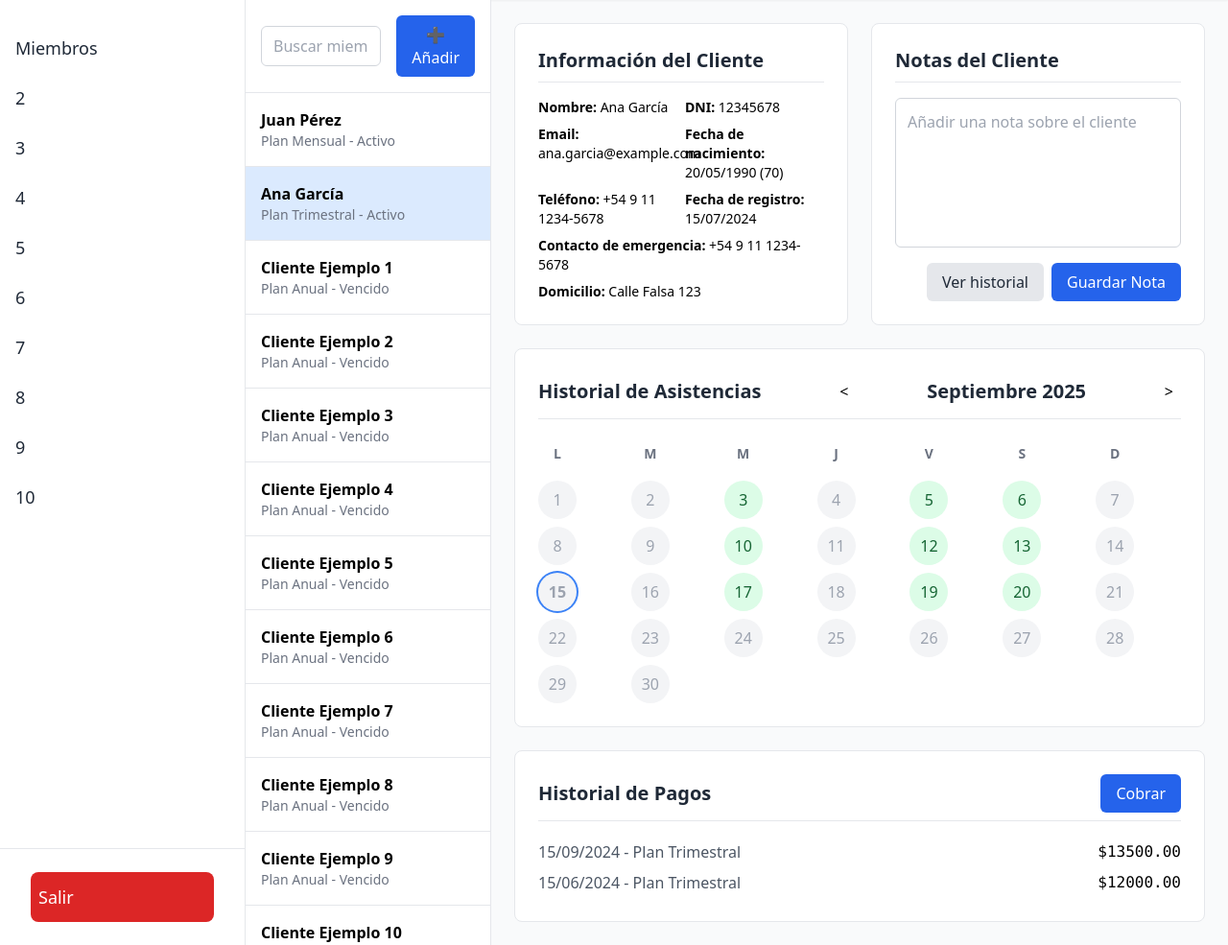
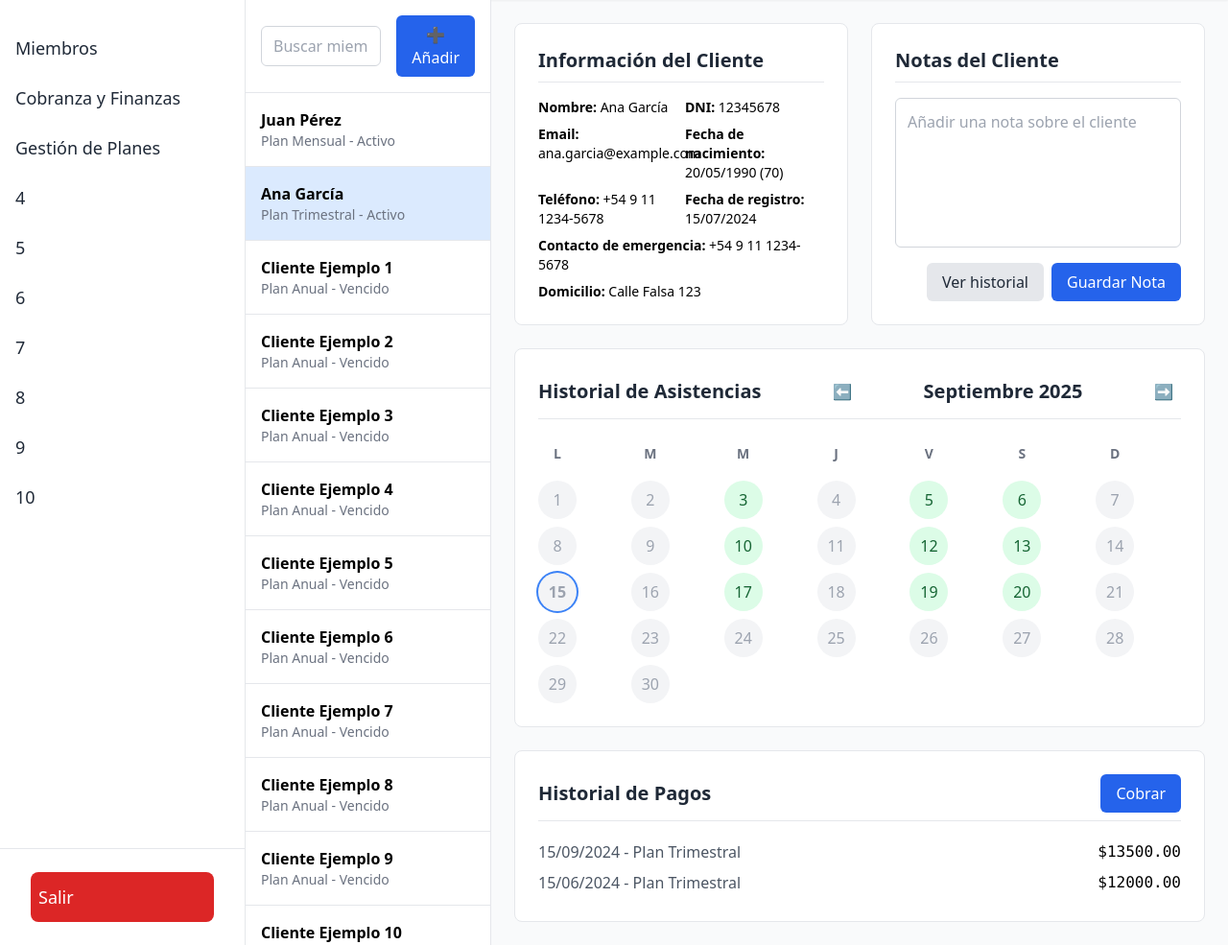
Before and after one commit to ismaelpascal/SaaSGYM, a PHP site: page /SaaSGYM/public/clients in a window 1280 px wide. Shown: the part 85-1070 px from the top of the page at 96% size. Run offline with PHP 8.4, Linux system fonts and the light colour scheme; some libraries are stand-ins or nearby versions.

Commit message:
0.2 frontend

```diff
--- a/public/index.php
+++ b/public/index.php
@@ -12,6 +12,9 @@ $router = new Router();
 // 3. Definir las rutas VISUALES de la aplicación
 $router->get('/login', 'PageController@showLogin');
 $router->get('/clients', 'PageController@showClients');
+$router->get('/collection', 'PageController@showCollection');
+$router->get('/plans', 'PageController@showPlans');
+
 $router->get('/', 'PageController@showLogin');
 
 // 4. Obtener la URL y el método de la petición
--- a/src/Controllers/PageController.php
+++ b/src/Controllers/PageController.php
@@ -13,12 +13,27 @@ class PageController
         require __DIR__ . '/../views/pages/login.view.php';
     }
 
-    /**
-     * Muestra el panel de control (dashboard) visual.
-     */
     public function showClients()
     {
-        $pageTitle = 'Panel de Control';
+        $pageTitle = 'Gestión de Clientes';
         require __DIR__ . '/../views/pages/clients.view.php';
     }
+
+    public function showCollection()
+    {
+        $pageTitle = 'Cobranza y Finanzas';
+        require __DIR__ . '/../views/pages/collection.view.php';
+    }
+
+    public function showPlans()
+    {
+        $pageTitle = 'Gestión de Planes';
+        require __DIR__ . '/../views/pages/plans.view.php';
+    }
+
+    public function showTrain()
+    {
+        $pageTitle = 'Entrenamiento';
+        require __DIR__ . '/../views/pages/train.view.php';
+    }
 }
--- a/src/views/components/clients/attendanceHistory.php
+++ b/src/views/components/clients/attendanceHistory.php
@@ -2,9 +2,9 @@
 
     <div class="flex justify-between items-center border-b pb-2 mb-4">
         <h3 class="text-xl font-bold text-gray-800">Historial de Asistencias</h3>
-        <button id="prevMonthBtn" class="p-2 rounded-full hover:bg-gray-100"><</button>
+        <button id="prevMonthBtn" class="p-2 rounded-full hover:bg-gray-100">⬅️</button>
         <h3 id="calendarMonthYear" class="text-xl font-bold text-gray-800"></h3>
-        <button id="nextMonthBtn" class="p-2 rounded-full hover:bg-gray-100">></button>
+        <button id="nextMonthBtn" class="p-2 rounded-full hover:bg-gray-100">➡️</button>
     </div>
 
     <div class="grid grid-cols-7 gap-2 text-center">
--- a/src/views/components/sidebar.php
+++ b/src/views/components/sidebar.php
@@ -3,11 +3,11 @@
         <a href="/SaaSGYM/public/clients" class="flex items-center py-3 px-2 text-lg hover:bg-gray-200 rounded-lg mx-2">
             <span>Miembros</span>
         </a>
-        <a href="#" class="flex items-center py-3 px-2 text-lg hover:bg-gray-200 rounded-lg mx-2">
-            <span>2</span>
+        <a href="/SaaSGYM/public/collection" class="flex items-center py-3 px-2 text-lg hover:bg-gray-200 rounded-lg mx-2">
+            <span>Cobranza y Finanzas</span>
         </a>
-        <a href="#" class="flex items-center py-3 px-2 text-lg hover:bg-gray-200 rounded-lg mx-2">
-            <span>3</span>
+        <a href="/SaaSGYM/public/plans" class="flex items-center py-3 px-2 text-lg hover:bg-gray-200 rounded-lg mx-2">
+            <span>Gestión de Planes</span>
         </a>
         <a href="#" class="flex items-center py-3 px-2 text-lg hover:bg-gray-200 rounded-lg mx-2">
             <span>4</span>
--- a/src/views/pages/clients.view.php
+++ b/src/views/pages/clients.view.php
@@ -1,7 +1,4 @@
-<?php
-$pageTitle = 'Gestión de Clientes';
-include __DIR__ . '/../layouts/header.php';
-?>
+<?php include __DIR__ . '/../layouts/header.php'; ?>
 
 <div class="flex h-screen overflow-hidden">
 
--- a/src/views/pages/login.view.php
+++ b/src/views/pages/login.view.php
@@ -1,6 +1,4 @@
-<?php
-$pageTitle = 'Iniciar Sesión';
-include __DIR__ . '/../layouts/loginHeader.php';?>
+<?php include __DIR__ . '/../layouts/loginHeader.php';?>
 
     <main class="h-full flex items-center justify-center py-12 px-4 sm:px-6 lg:px-8">
         <div class="max-w-md w-full space-y-6 bg-white p-8 border border-gray-300 rounded-lg">
```
Also changed, not shown: src/views/pages/collection.view.php (added, +15 -0 lines), src/views/pages/marketingSales.view.php (added, +13 -0 lines), src/views/pages/plans.view.php (added, +14 -0 lines), src/views/pages/reports.view.php (added, +16 -0 lines), src/views/pages/train.view.php (added, +17 -0 lines).
